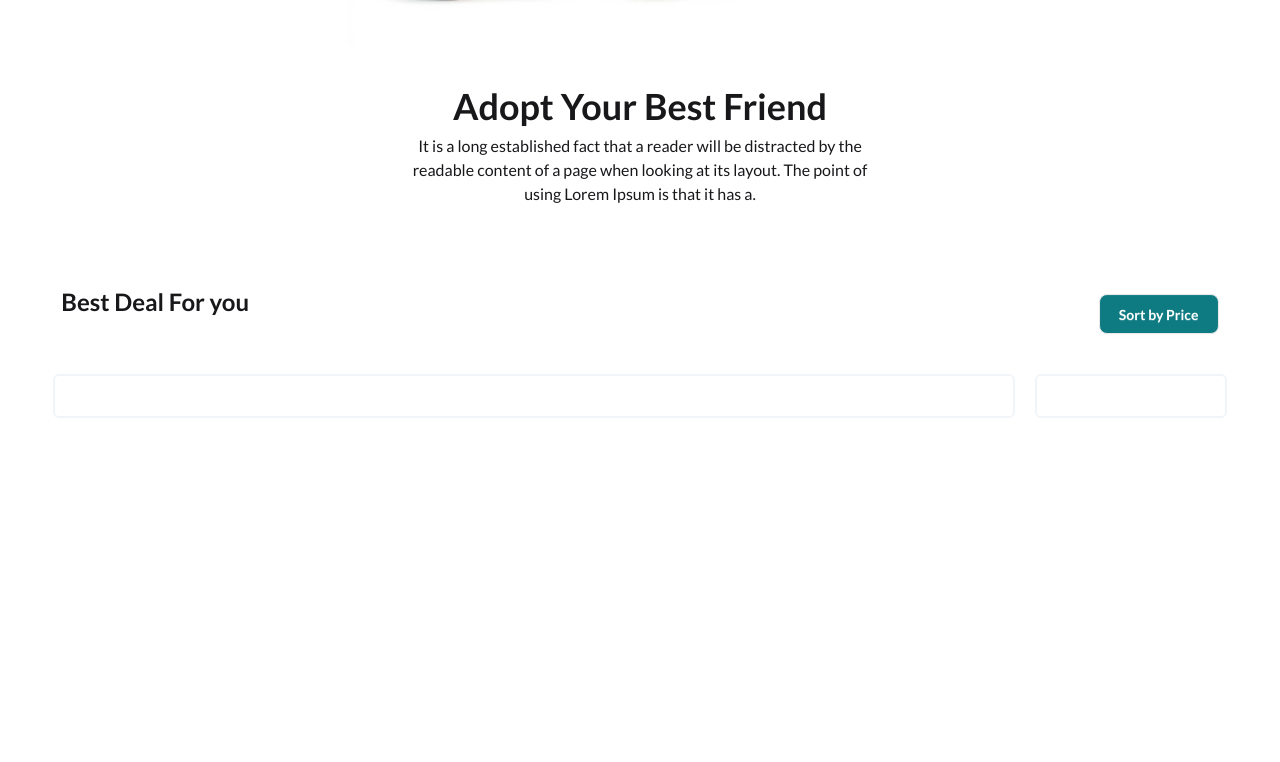
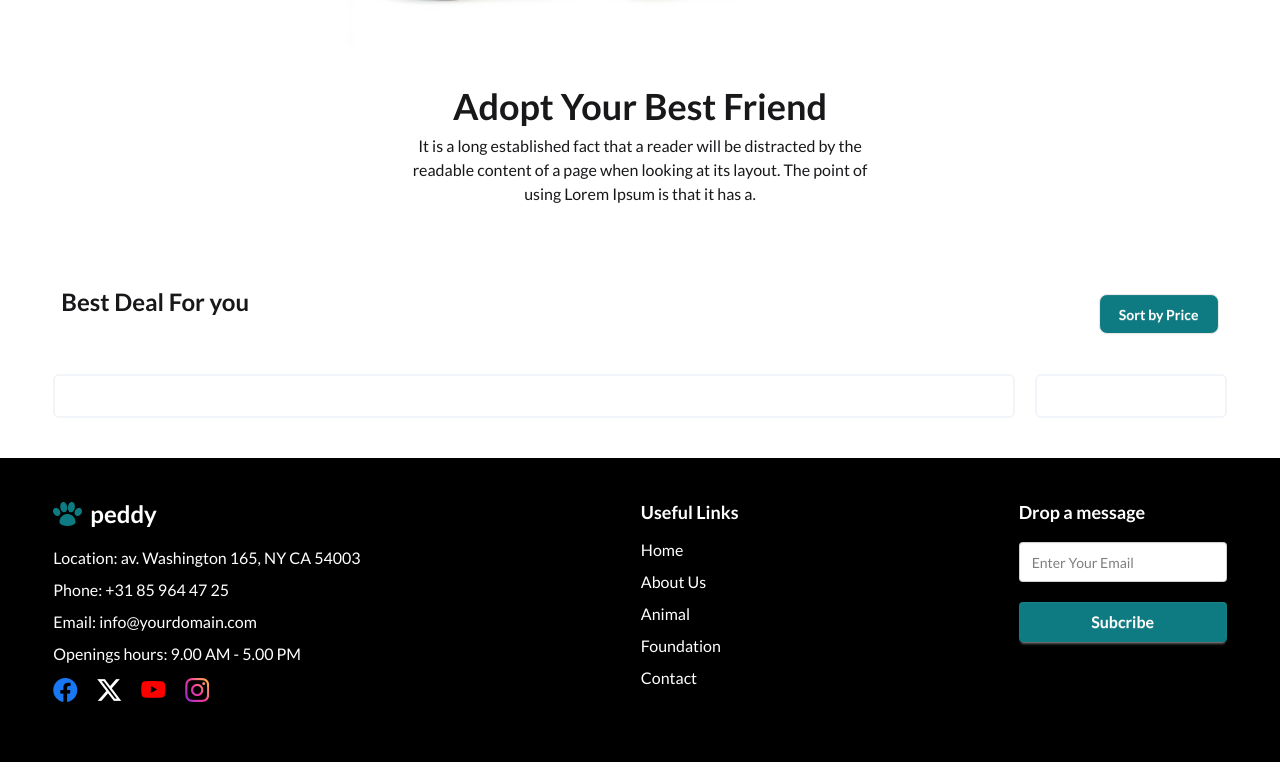
Before and after one commit to Ashiqur-Anik/assignment-06, a plain HTML site: page index.html in a window 1280 px wide. Shown: the part 682-1444 px from the top of the page. Before the commit the page ends 1180 px from the top, so only its background shows below. Drawn offline with nearby package versions, Linux system fonts and the light colour scheme; no server answers.

Commit message:
footer added

```diff
--- a/index.html
+++ b/index.html
@@ -91,7 +91,7 @@
         </div>
     </header>
 
-    <main id="main-section" class="w-11/12 mx-auto mb-20">
+    <main id="main-section" class="w-11/12 mx-auto mb-10">
         <!-- about section -->
         <div class="md:w-5/12 mx-auto text-center my-10 font-normal">
             <h1 class="md:text-4xl text-2xl my-2 font-bold">Adopt Your Best Friend</h1>
@@ -112,9 +112,8 @@
         <div class="lg:flex gap-5">
             <div id="card-container"
                 class="lg:w-5/6 grid lg:grid-cols-3 md:grid-cols-2 grid-cols-1 gap-5 md:border-2 md:border-slate-100 md:p-5 bg-white rounded-md relative">
-                <span
-                    class="absolute inset-0 flex justify-center">
-                    <span  id="spinner" class="loading loading-infinity text-neutral w-10 hidden"></span>
+                <span class="absolute inset-0 flex justify-center">
+                    <span id="spinner" class="loading loading-infinity loading-xl text-neutral w-10 hidden"></span>
                 </span>
             </div>
 
@@ -137,6 +136,45 @@
         </dialog>
     </main>
 
+    <footer class="bg-black text-white">
+        <div class="w-11/12 mx-auto py-10 lg:flex justify-between text-center lg:text-start font-normal">
+            <div>
+                <div class="flex gap-2 items-center pb-4 w-60 lg:w-full mx-auto justify-center lg:justify-start">
+                    <img src="images/logo.webp" alt="">
+                    <h1 class="text-2xl font-bold">peddy</h1>
+                </div>
+                <p>Location: av. Washington 165, NY CA 54003</p>
+                <p class="py-2">Phone: +31 85 964 47 25</p>
+                <p>Email: info@yourdomain.com</p>
+                <p class="pt-2"> Openings hours: 9.00 AM - 5.00 PM</p>
+                <div class="flex gap-2 items-center pb-4 w-60 lg:w-full mx-auto justify-center lg:justify-start ">
+                    <div class="text-2xl gap-5 flex mt-2 ">
+                        <i class="bi bi-facebook text-[#1877F2]"></i>
+                        <i class="bi bi-twitter-x"></i>
+                        <i class="bi bi-youtube text-[#FF0000]"></i>
+                        <i
+                            class="bi bi-instagram bg-gradient-to-tr from-purple-700 via-pink-500 to-yellow-400 bg-clip-text text-transparent"></i>
+                    </div>
+                </div>
+            </div>
+            <div>
+                <h1 class="pb-3 text-lg font-semibold mt-10 lg:mt-0">Useful Links</h1>
+                <ul>
+                    <li>Home</li>
+                    <li class="py-2">About Us</li>
+                    <li>Animal</li>
+                    <li class="py-2">Foundation</li>
+                    <li>Contact</li>
+                </ul>
+            </div>
+            <div class="flex-col flex mt-10 lg:mt-0">
+                <h1 class="pb-4 text-lg font-semibold">Drop a message</h1>
+                <input type="text" placeholder="Enter Your Email" class="input text-black w-52 mx-auto">
+                <button class="btn mt-5 bg-[#0E7A81] border-none text-white text-base w-52 mx-auto">Subcribe</button>
+            </div>
+        </div>
+    </footer>
+
 </body>
 
 <script src="js/script.js"></script>
```
